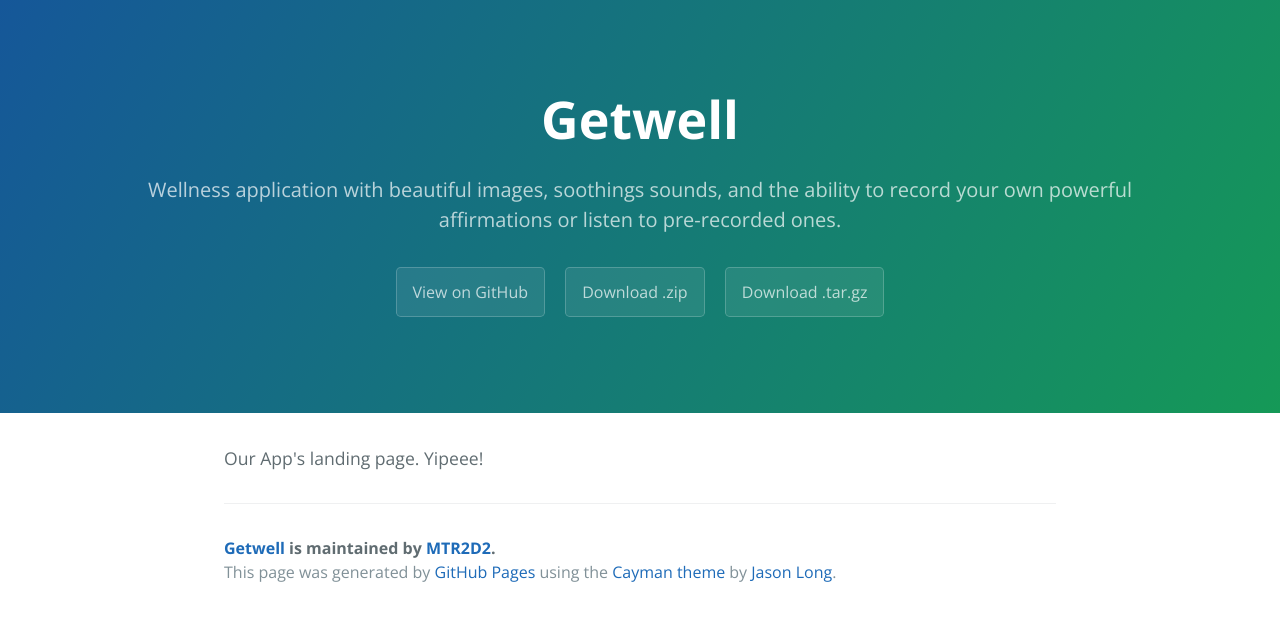
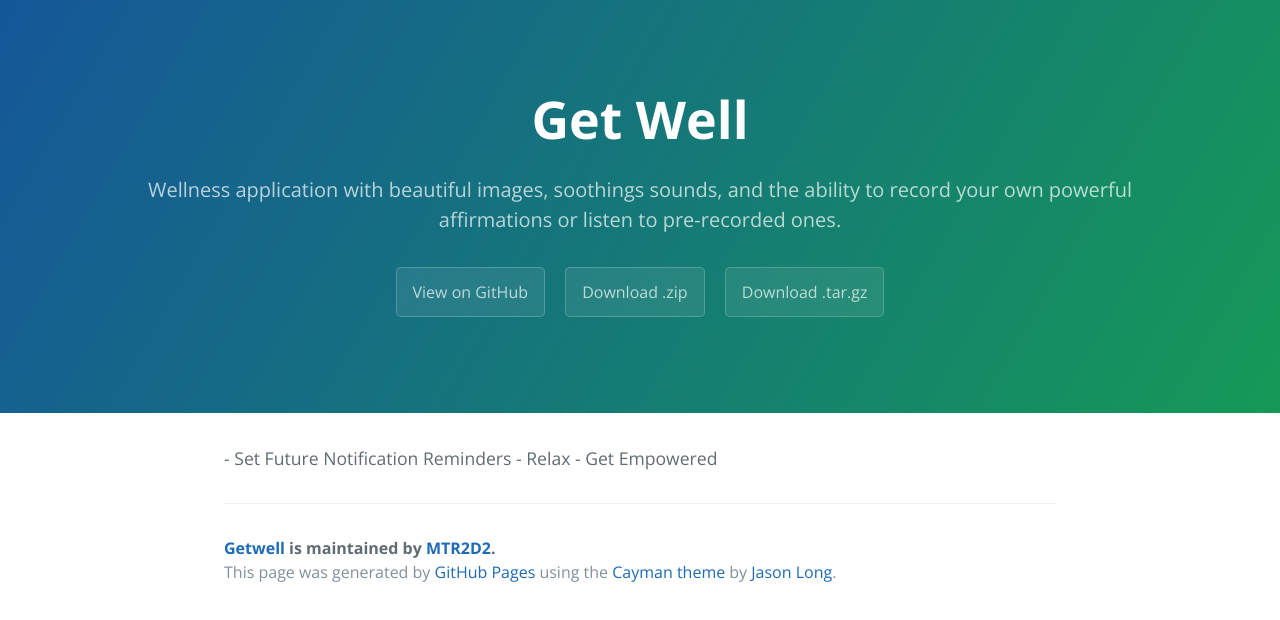
Before and after one commit to MTR2D2/GetWell, a plain HTML site: page index.html in a window 1280 px wide. Drawn offline with nearby package versions, Linux system fonts and the light colour scheme.

Commit message:
Wording Changes

```diff
--- a/index.html
+++ b/index.html
@@ -2,7 +2,7 @@
 <html lang="en-us">
   <head>
     <meta charset="UTF-8">
-    <title>Getwell by MTR2D2</title>
+    <title>Get Well</title>
     <meta name="viewport" content="width=device-width, initial-scale=1">
     <link rel="stylesheet" type="text/css" href="stylesheets/normalize.css" media="screen">
     <link href='https://fonts.googleapis.com/css?family=Open+Sans:400,700' rel='stylesheet' type='text/css'>
@@ -11,7 +11,7 @@
   </head>
   <body>
     <section class="page-header">
-      <h1 class="project-name">Getwell</h1>
+      <h1 class="project-name">Get Well</h1>
       <h2 class="project-tagline">Wellness application with beautiful images, soothings sounds, and the ability to record your own powerful affirmations or listen to pre-recorded ones.</h2>
       <a href="https://github.com/MTR2D2/GetWell" class="btn">View on GitHub</a>
       <a href="https://github.com/MTR2D2/GetWell/zipball/master" class="btn">Download .zip</a>
@@ -19,7 +19,9 @@
     </section>
 
     <section class="main-content">
-      <p>Our App's landing page. Yipeee!</p>
+      <p> - Set Future Notification Reminders
+          - Relax
+          - Get Empowered </p>
 
       <footer class="site-footer">
         <span class="site-footer-owner"><a href="https://github.com/MTR2D2/GetWell">Getwell</a> is maintained by <a href="https://github.com/MTR2D2">MTR2D2</a>.</span>
```
